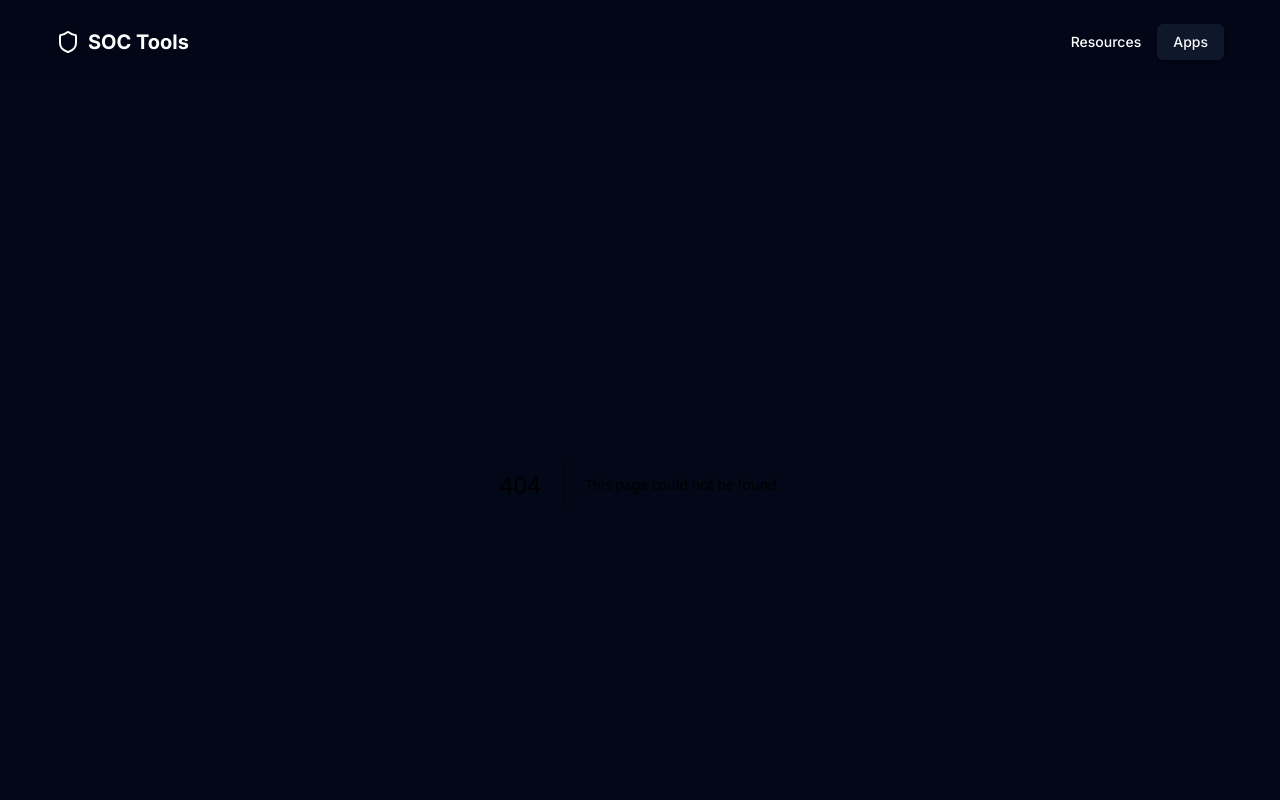
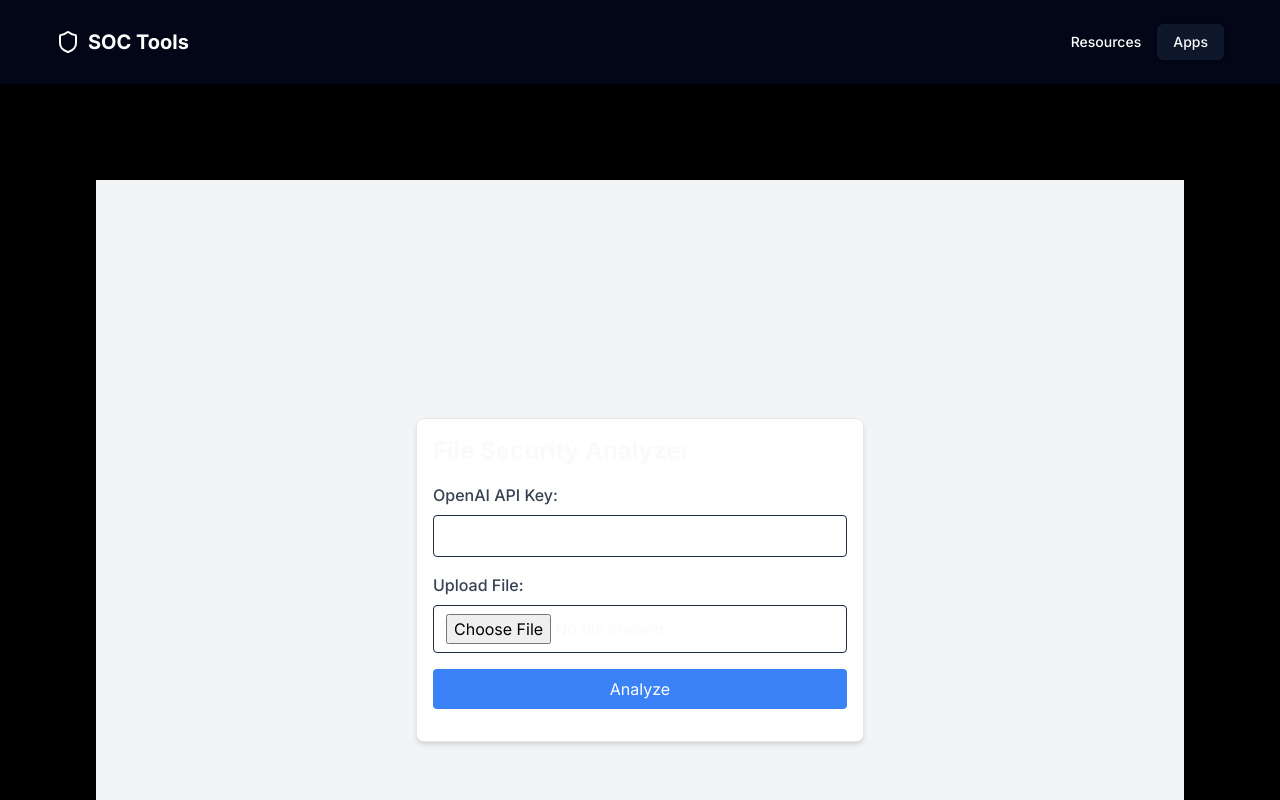
Before and after one commit to scissorhands26/soctools, a Next.js app: page /apps/aifileexaminer in a window 1280 px wide. Before the commit this address had no page. Shown: the top 800 px of the page. Built offline with nearby package versions, Linux system fonts and the light colour scheme.

Commit message:
Updated app

```diff
--- /dev/null
+++ b/app/apps/aifileexaminer/page.tsx
@@ -0,0 +1,9 @@
+import AIFileExaminer from "@/components/tools/AIFileExaminer";
+
+export default function AIFileExaminerPage() {
+  return (
+    <main className="flex min-h-screen flex-col items-center justify-between p-24 bg-black">
+      <AIFileExaminer />
+    </main>
+  );
+}
--- /dev/null
+++ b/components/tools/AIFileExaminer.tsx
@@ -0,0 +1,126 @@
+"use client";
+
+import { useState } from "react";
+
+interface FileAnalysisResult {
+  analysis: string;
+}
+
+export default function FileSecurityAnalyzer() {
+  const [apiKey, setApiKey] = useState<string>("");
+  const [file, setFile] = useState<File | null>(null);
+  const [analysisResult, setAnalysisResult] =
+    useState<FileAnalysisResult | null>(null);
+  const [loading, setLoading] = useState<boolean>(false);
+
+  const handleFileChange = (event: React.ChangeEvent<HTMLInputElement>) => {
+    const selectedFile = event.target.files?.[0];
+    setFile(selectedFile || null);
+  };
+
+  const handleApiKeyChange = (event: React.ChangeEvent<HTMLInputElement>) => {
+    setApiKey(event.target.value);
+  };
+
+  const handleAnalyze = async () => {
+    if (!file || !apiKey) {
+      alert("Please provide both the OpenAI API key and a file.");
+      return;
+    }
+
+    setLoading(true);
+    const reader = new FileReader();
+    reader.onload = async () => {
+      const fileContent = reader.result;
+      const response = await analyzeFileWithGPT4(
+        apiKey,
+        file.name,
+        fileContent as string
+      );
+      setAnalysisResult({ analysis: response });
+      setLoading(false);
+    };
+    reader.readAsText(file);
+  };
+
+  const analyzeFileWithGPT4 = async (
+    apiKey: string,
+    fileName: string,
+    fileContent: string
+  ): Promise<string> => {
+    const prompt = `You are a security expert. Analyze the following file for any security vulnerabilities or malicious content. Provide a detailed analysis and recommendations. \n\nFile Name: ${fileName}\n\nFile Content:\n${fileContent}`;
+    try {
+      const response = await fetch(
+        "https://api.openai.com/v1/engines/gpt-4/completions",
+        {
+          method: "POST",
+          headers: {
+            Authorization: `Bearer ${apiKey}`,
+            "Content-Type": "application/json",
+          },
+          body: JSON.stringify({
+            prompt: prompt,
+            max_tokens: 1024,
+          }),
+        }
+      );
+      const data = await response.json();
+      return data.choices[0].text;
+    } catch (error) {
+      console.error("Error querying OpenAI API:", error);
+      return "Error querying OpenAI API. Please check your API key and try again.";
+    }
+  };
+
+  return (
+    <div className="flex flex-col items-center justify-center w-full h-screen bg-gray-100 p-4">
+      <div className="w-full max-w-md bg-white rounded-lg p-4 shadow-md border border-gray-200">
+        <h2 className="text-2xl font-bold mb-4">File Security Analyzer</h2>
+        <div className="mb-4">
+          <label
+            htmlFor="apiKey"
+            className="block text-gray-700 font-medium mb-2"
+          >
+            OpenAI API Key:
+          </label>
+          <input
+            type="text"
+            id="apiKey"
+            value={apiKey}
+            onChange={handleApiKeyChange}
+            className="w-full px-3 py-2 border rounded"
+          />
+        </div>
+        <div className="mb-4">
+          <label
+            htmlFor="fileInput"
+            className="block text-gray-700 font-medium mb-2"
+          >
+            Upload File:
+          </label>
+          <input
+            type="file"
+            id="fileInput"
+            onChange={handleFileChange}
+            className="w-full px-3 py-2 border rounded"
+          />
+        </div>
+        <div className="mb-4">
+          <button
+            onClick={handleAnalyze}
+            className="w-full bg-blue-500 text-white px-3 py-2 rounded hover:bg-blue-700"
+            disabled={loading}
+          >
+            {loading ? "Analyzing..." : "Analyze"}
+          </button>
+        </div>
+        {analysisResult && (
+          <div className="bg-gray-100 p-4 rounded-lg mt-4">
+            <h3 className="text-xl font-bold mb-2">Analysis Result</h3>
+            <pre className="whitespace-pre-wrap">{analysisResult.analysis}</pre>
+          </div>
+        )}
+      </div>
+    </div>
+  );
+}
```
